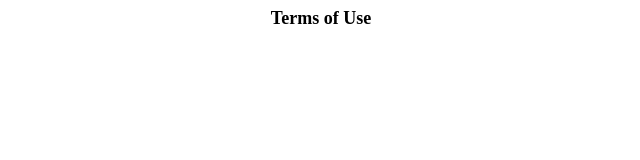
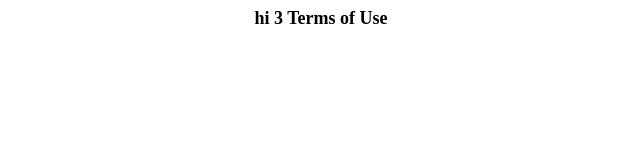
Before and after one commit to mohdaasif007/testwebsitepublish, a plain HTML site: page aaaaaaaaaaaaaaaaaaaa.html in a window 1280 px wide. Shown: the full height of the page, 319-959 px from the left. Drawn offline with Linux system fonts and the light colour scheme.

Commit message:
Update aaaaaaaaaaaaaaaaaaaa.html

```diff
--- a/aaaaaaaaaaaaaaaaaaaa.html
+++ b/aaaaaaaaaaaaaaaaaaaa.html
@@ -7,7 +7,7 @@
 </head>
 <body>
     <div>
-        <CENTER>  <span style="font-size:18px;font-weight:bold;">Terms of Use</span></CENTER>
+        <CENTER>  <span style="font-size:18px;font-weight:bold;">hi 3 Terms of Use</span></CENTER>
 
 
 
```
